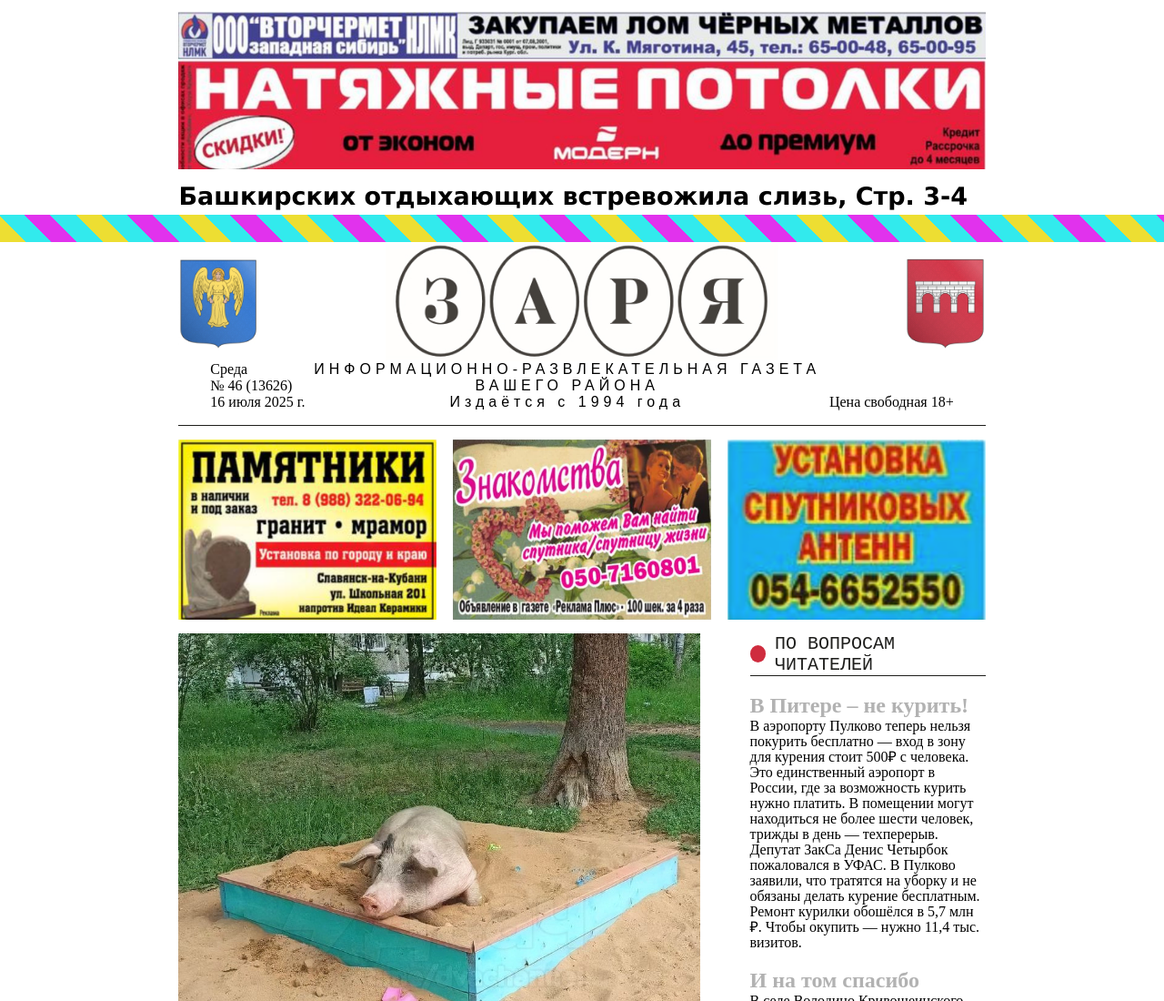
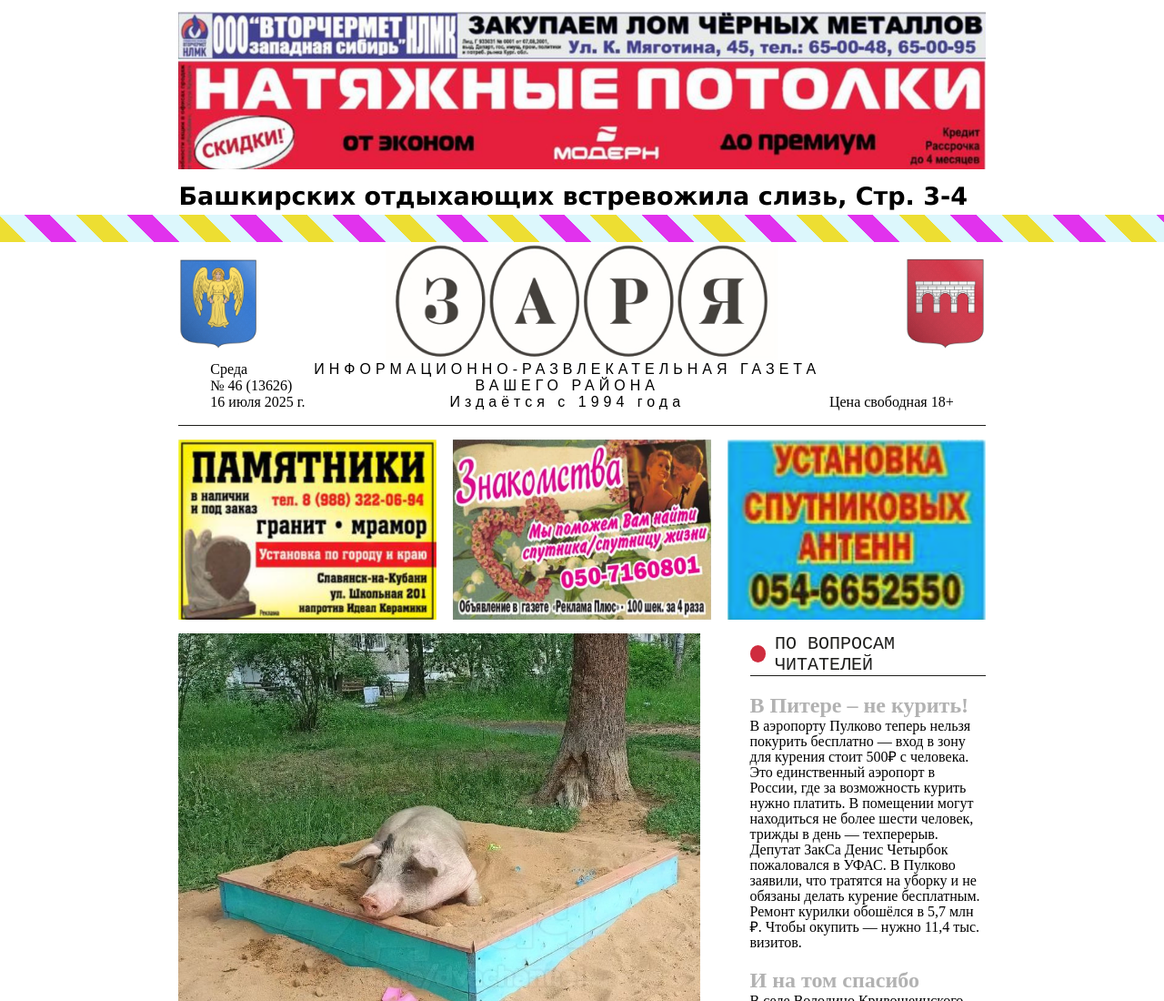
Before and after one commit to kirill-rukov/zarya, a plain HTML site: page index.html in a window 1280 px wide. Shown: the top 1100 px of the page at 91% size. Drawn offline with Linux system fonts and the light colour scheme; no server answers.

Commit message:
Update style.css

```diff
--- a/css/style.css
+++ b/css/style.css
@@ -1,7 +1,7 @@
 :root {
   /* Переменные для изменения цвета полоски */
   --airmail-red: #edde32;
-  --airmail-white: #32eaed;
+  --airmail-white: #dcf7fc;
   --airmail-blue: #e132ed;
 }
 
```
